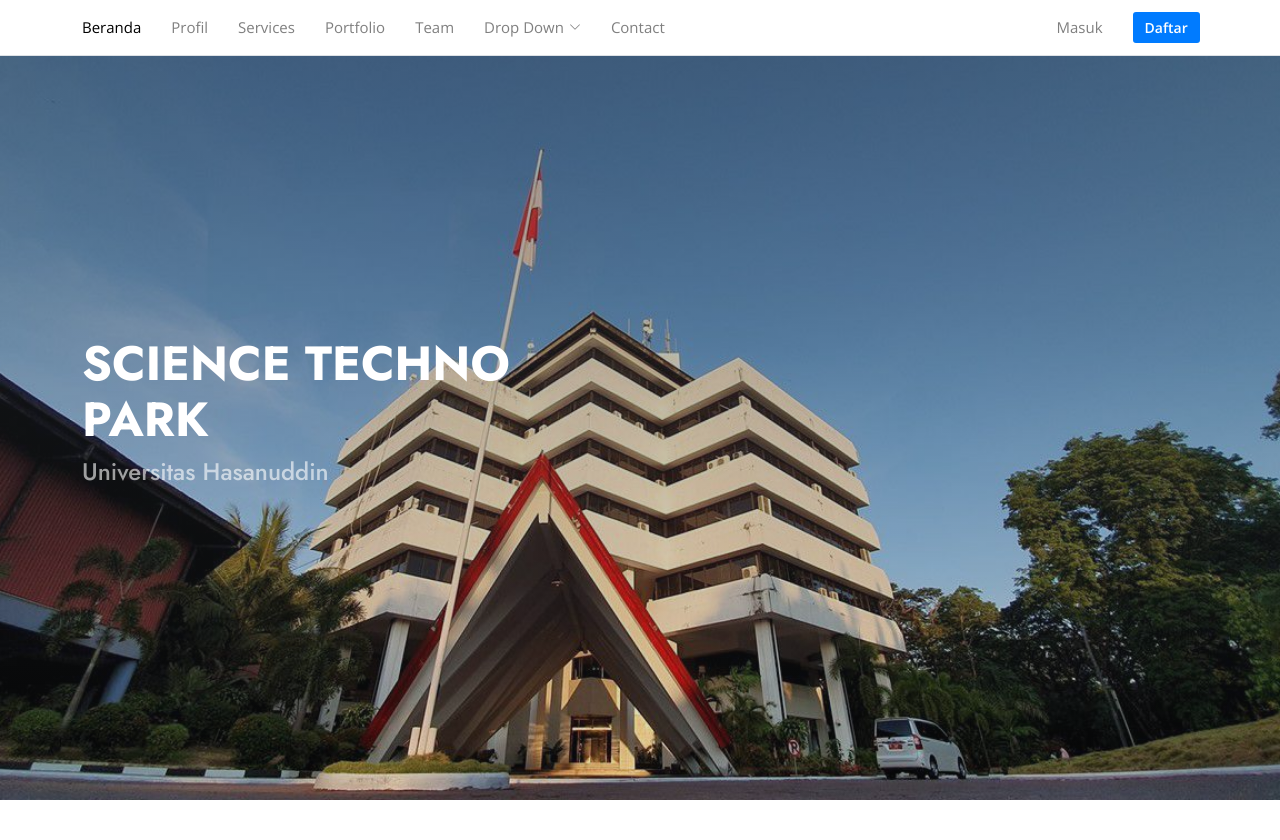
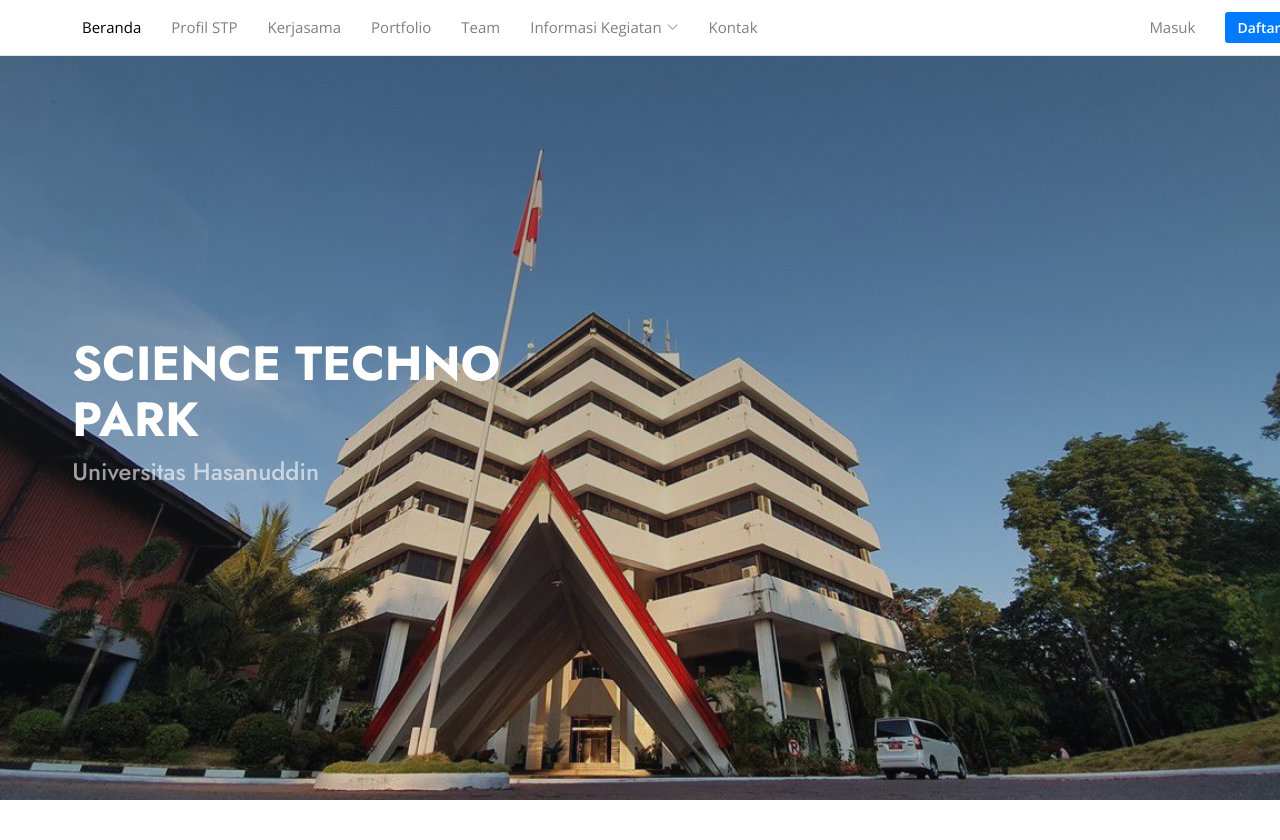
Before and after one commit to faqihraihan/Geoportal, a Flask app: page / in a window 1280 px wide. Shown: the top 840 px of the page. Run offline with Flask 2, Linux system fonts and the light colour scheme; some libraries are stand-ins or nearby versions.

Commit message:
Update main.html
Memperbaiki menu

```diff
--- a/app/templates/main.html
+++ b/app/templates/main.html
@@ -41,28 +41,21 @@
       <nav id="navbar" class="navbar">
         <ul>
           <li><a class="nav-link scrollto active" href="#hero">Beranda</a></li>
-          <li><a class="nav-link scrollto" href="#about">Profil</a></li>
-          <li><a class="nav-link scrollto" href="#services">Services</a></li>
+          <li><a class="nav-link scrollto" href="#about">Profil STP</a></li>
+          <li><a class="nav-link scrollto" href="#services">Kerjasama</a></li>
           <li><a class="nav-link scrollto" href="#portfolio">Portfolio</a></li>
           <li><a class="nav-link scrollto" href="#team">Team</a></li>
-          <li class="dropdown"><a href="#"><span>Drop Down</span> <i class="bi bi-chevron-down"></i></a>
+          <li class="dropdown"><a href="#"><span>Informasi Kegiatan</span> <i class="bi bi-chevron-down"></i></a>
             <ul>
-              <li><a href="#">Drop Down 1</a></li>
-              <li class="dropdown"><a href="#"><span>Deep Drop Down</span> <i class="bi bi-chevron-right"></i></a>
-                <ul>
-                  <li><a href="#">Deep Drop Down 1</a></li>
-                  <li><a href="#">Deep Drop Down 2</a></li>
-                  <li><a href="#">Deep Drop Down 3</a></li>
-                  <li><a href="#">Deep Drop Down 4</a></li>
-                  <li><a href="#">Deep Drop Down 5</a></li>
-                </ul>
-              </li>
-              <li><a href="#">Drop Down 2</a></li>
-              <li><a href="#">Drop Down 3</a></li>
-              <li><a href="#">Drop Down 4</a></li>
+                  <li><a href="#">Internet Masuk Desa</a></li>
+                  <li><a href="#">Sektor Pertanian</a></li>
+                  <li><a href="#">Sektor Peternakan</a></li>
+                  <li><a href="#">Sektor Perikanan</a></li>
+                  <li><a href="#">Micro Finance</a></li>
+                  <li><a href="#">Mini Market</a></li>
             </ul>
           </li>
-          <li><a class="nav-link scrollto" href="#contact">Contact</a></li>
+          <li><a class="nav-link scrollto" href="#contact">Kontak</a></li>
         </ul>
         <i class="bi bi-list mobile-nav-toggle"></i>
       </nav><!-- .navbar -->
@@ -91,9 +84,10 @@
         <h1>SCIENCE TECHNO PARK</h1>
         <h2>Universitas Hasanuddin</h2>
       </div>
-    </div>
+    </div> -->
 
-  </section><!-- End Hero -->
+  </section>
+  <!-- End Hero -->
 
   <main id="main">
 
```
